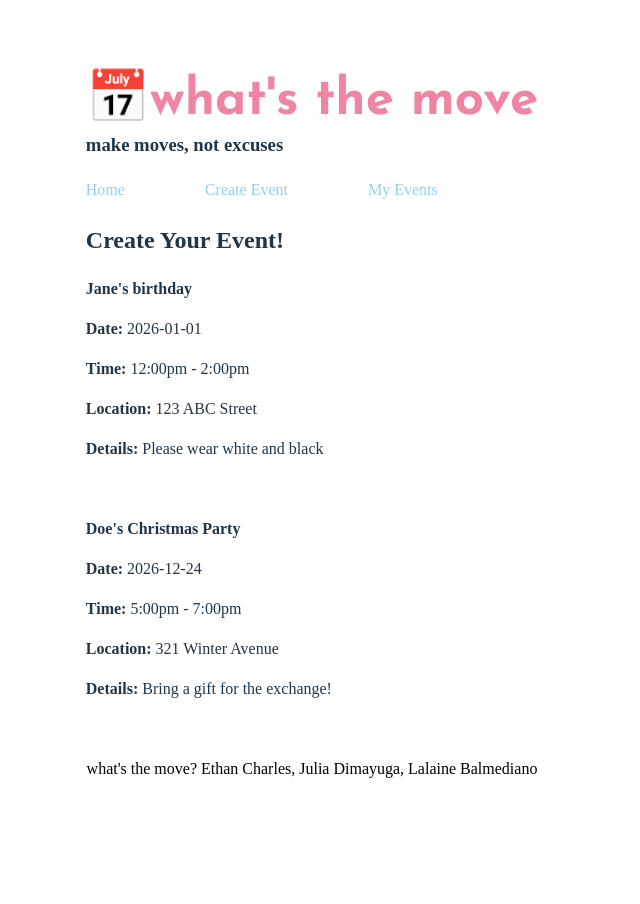
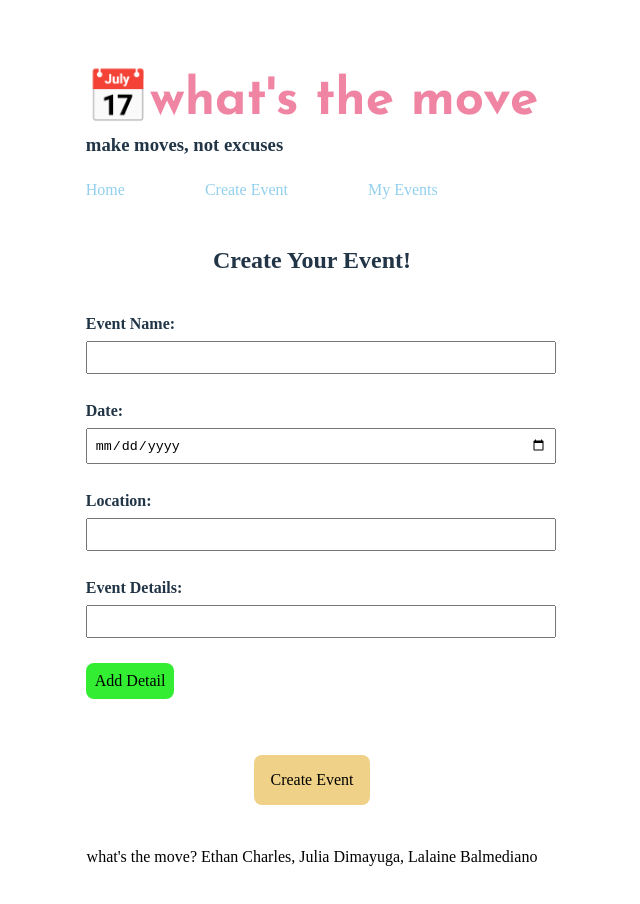
Before and after one commit to echarles2/Event-Planner, a React (Vite) app: page /create-event in a window 1280 px wide. Shown: the top 904 px of the page, without its empty margins (328-968 px from the left). Before the commit the page ends 829 px from the top, so only its background shows below. Built offline with nearby package versions, Linux system fonts and the light colour scheme; a web font is replaced by a local one.

Commit message:
Implemented form component to create events.

```diff
--- a/src/App.tsx
+++ b/src/App.tsx
@@ -12,7 +12,7 @@ export default function App() {
         <Route path="/" element={<Layout />}>
           <Route index element={<Landing />}></Route>
           <Route path="/calendar" element={<CalendarComponent />}></Route>
-          <Route path="/create-event" element={<CreateEvent />}></Route>
+          <Route path="/create-event" element={<CreateEvent onCreateEvent={(event) => console.log("Event created.")}/>}></Route>
         </Route>
       </Routes>
     </main>
--- /dev/null
+++ b/src/components/create-event/CreateEvent.css
@@ -0,0 +1,57 @@
+h2{
+    text-align: center;
+    padding-top: 20px;
+    padding-bottom: 15px;
+}
+
+label{
+    display: block;
+    flex-direction: column;
+    margin-bottom: 10px;
+}
+
+input{
+    padding: 7px;
+    margin-top: 5px;
+    margin-bottom: 15px;
+    width: 100%;
+}
+
+.add-detail-button{
+    background-color: rgb(50, 237, 50);
+    padding: 8px;
+}
+
+.add-detail-button:hover{
+    border-color: rgb(12, 131, 12);
+    border-width: 2px;
+}
+
+.delete-detail-button{
+    background-color: red;
+    margin-left: 20px;
+    padding: 7px;
+}
+
+.delete-detail-button:hover{
+    border-color: rgb(138, 1, 1);
+    border-width: 2px;
+}
+
+.create-event-button{
+    background-color: #EFD287;
+    padding: 15px;
+    margin-top: 10px;
+    display: block;
+    margin: 0 auto;
+}
+
+.create-event-button:hover{
+    border-color: #be8d10;
+    border-width: 2px;
+}
+
+.error-message{
+    text-align: center;
+    color: red;
+}
--- a/src/components/create-event/CreateEvent.tsx
+++ b/src/components/create-event/CreateEvent.tsx
@@ -1,39 +1,120 @@
 import "../../index.css";
-const eventExamples = [
-    {
-        id: 1,
-        name: "Jane's birthday",
-        date: "2026-01-01",
-        time: "12:00pm - 2:00pm",
-        location: "123 ABC Street",
-        details: "Please wear white and black"
-    },
-    {
-        id: 2,
-        name: "Doe's Christmas Party",
-        date: "2026-12-24",
-        time: "5:00pm - 7:00pm",
-        location: "321 Winter Avenue",
-        details: "Bring a gift for the exchange!"
+import "./CreateEvent.css";
+import { useState } from "react";
+
+interface Event{
+    name: string;
+    date?: string;
+    location?: string;
+    details?: string[];
+}
+
+interface CreateEventProps{
+    onCreateEvent: (event: Event) => void;
+}
+
+function CreateEvent({onCreateEvent}: CreateEventProps){
+    const [name, setName] = useState('');
+    const [date, setDate] = useState('');
+    const [location, setLocation] = useState('');
+    const [detailInput, setDetailInput] = useState('');
+    const [details, setDetails] = useState<string[]>([]);
+    const [error, setError] = useState('');
+
+    function deleteDetail(index: number){
+            setDetails(details.filter((detail, i) => i !==index));
     }
-];
 
-function CreateEvent(){
+    function handleSubmit(e: React.FormEvent){
+        e.preventDefault();
+
+        if (name.trim().length < 3){
+            setError("Event name must be at least 3 letters.");
+            return;
+        }
+        if (name.trim().length > 30){
+            setError("Event name must be less than 30 characters.");
+            return;
+        }
+        if (date && isNaN(Date.parse(date))){
+            setError("Enter a valid date.");
+            return;
+        }
+        if (date){
+            const dateInput = new Date(date);
+            const dateToday = new Date();
+            dateToday.setHours(0, 0, 0, 0);
+            if (dateInput < dateToday){
+                setError("Date cannot be in the past.");
+                return;
+            }
+        }
+        if (location.trim().length > 50){
+            setError("Location must be less than 50 characters.");
+            return;
+        }
+
+        const createdEvent: Event = {
+            name: name,
+            date: date || undefined,
+            location: location || undefined,
+            details: details
+        };
+
+        onCreateEvent(createdEvent);
+
+        setName("");
+        setDate("");
+        setLocation("");
+        setDetails([]);
+        setDetailInput("");
+        setError("");
+    }
     return(
-        <section className="create-event">
+        <form onSubmit={handleSubmit}>
             <h2>Create Your Event!</h2>
+            <label>
+                <strong>Event Name:</strong><br></br>
+                <input value={name} onChange={e => setName(e.target.value)} />
+            </label>
+            <label>
+                <strong>Date:</strong><br></br>
+                <input type="date" value={date} onChange={e => setDate(e.target.value)} />
+            </label>
+            <label>
+                <strong>Location:</strong><br></br>
+                <input value={location} onChange={e => setLocation(e.target.value)} />
+            </label>
 
-            {eventExamples.map((gathering) => (
-                <div key={gathering.id}>
-                    <p><strong>{gathering.name}</strong></p>
-                    <p><strong>Date:</strong> {gathering.date}</p>
-                    <p><strong>Time:</strong> {gathering.time}</p>
-                    <p><strong>Location:</strong> {gathering.location}</p>
-                    <p><strong>Details:</strong> {gathering.details}</p>
-                    <br/>
-                </div>
-            ))}
-        </section>
+            <label>
+                <strong>Event Details:</strong><br></br>
+                <input value={detailInput} onChange={e => setDetailInput(e.target.value)} />
+            </label>
+
+            <button className="add-detail-button" type="button" onClick={() => {
+                if (detailInput.trim() === ""){
+                    return;
+                }
+                setDetails([...details, detailInput]);
+                setDetailInput("");
+                }}
+                >Add Detail
+            </button>
+
+            <ul>
+                {details.map((detail, index) => (
+                    <li key={index}>{detail}<button className="delete-detail-button" type="button" onClick={() =>
+                        deleteDetail(index)}>
+                        Delete
+                        </button>
+                    </li>
+                ))}
+            </ul>
+
+            <br></br><p className="error-message">{error}</p>
+
+            <button className="create-event-button" type="submit">Create Event</button><br></br>
+        </form>
     );
 }
 
```
